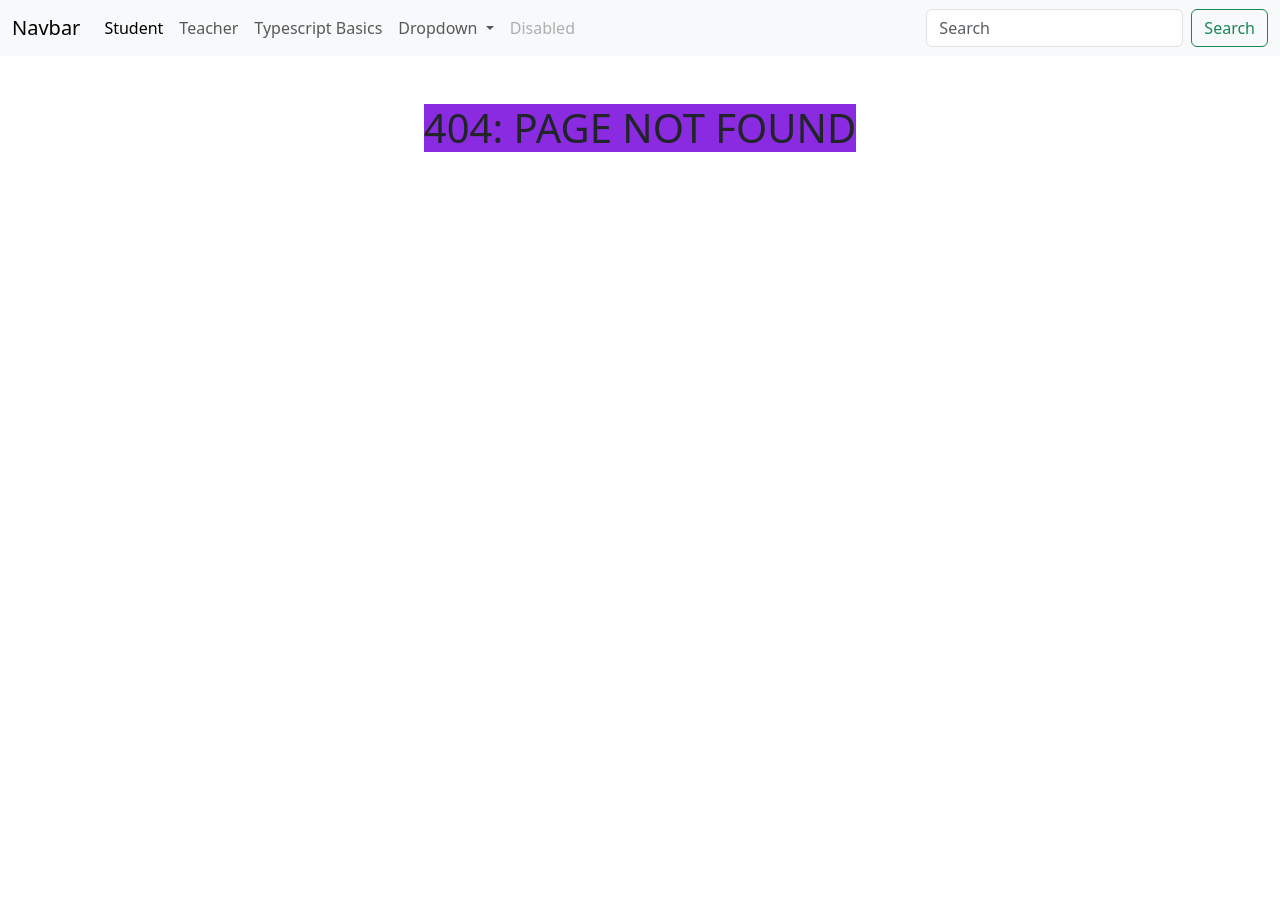
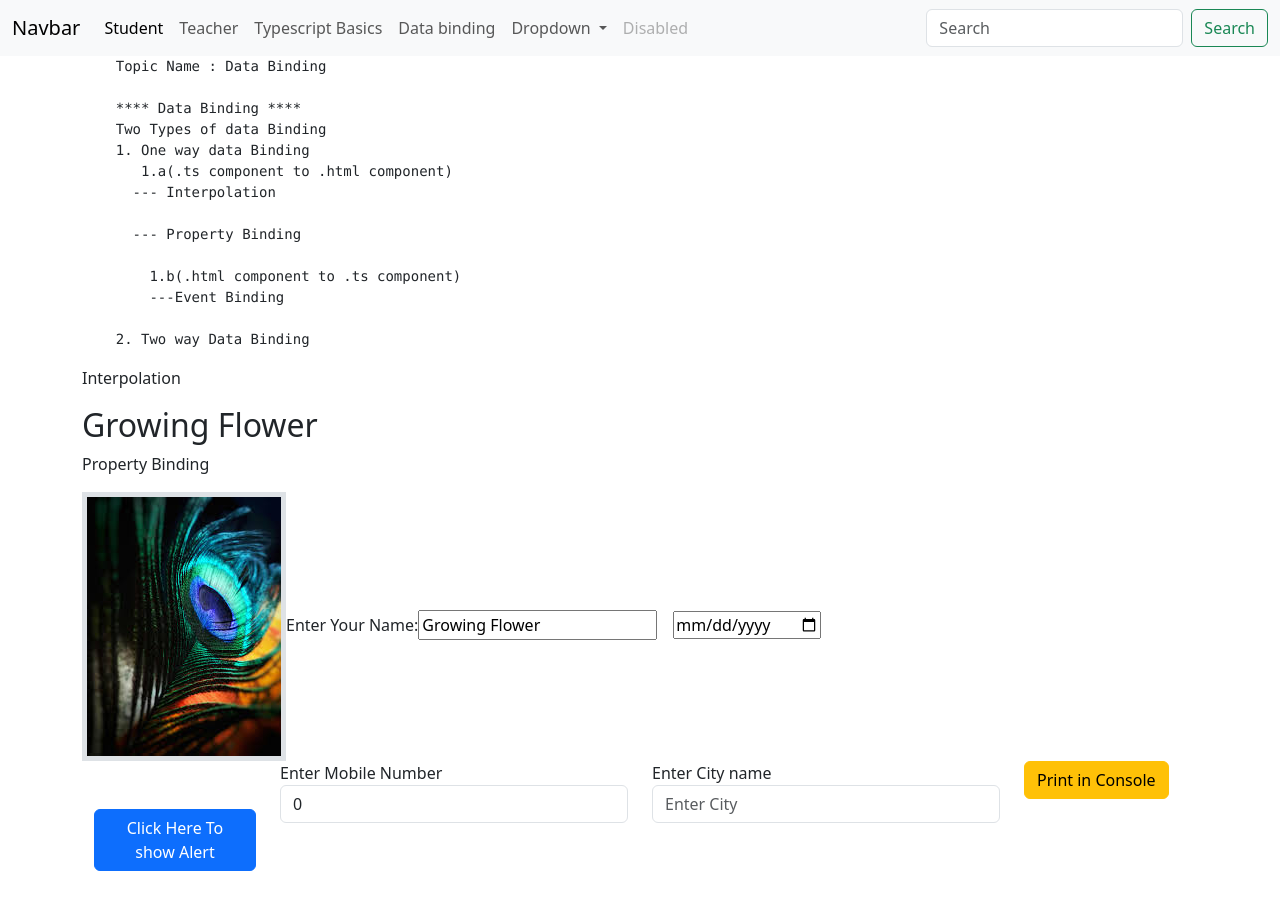
Before and after one commit to gaikwadGFS/Angular_Practice, an Angular app: page /databinding in a window 1280 px wide. Before the commit this address had no page. Shown: the top 910 px of the page. Before the commit the page ends 800 px from the top, so only its background shows below. Built offline with nearby package versions, Linux system fonts and the light colour scheme.

Commit message:
Data Binding

```diff
--- a/src/app/app-routing.module.ts
+++ b/src/app/app-routing.module.ts
@@ -6,6 +6,7 @@ import { TeacherComponent } from './components/teacher/teacher.component';
 import { TypescriptComponent } from './components/typescript/typescript.component';
 import { ErrorPageComponent } from './components/error-page/error-page.component';
 import { LoginComponent } from './components/login/login.component';
+import { DataBindingComponent } from './components/data-binding/data-binding.component';
 
 const routes: Routes = [
 
@@ -38,6 +39,10 @@ const routes: Routes = [
         component:TypescriptComponent
       },
       {
+        path:'databinding',
+        component:DataBindingComponent
+      },
+      {
         path:'**',
         component:ErrorPageComponent
       }
--- a/src/app/app.module.ts
+++ b/src/app/app.module.ts
@@ -10,6 +10,7 @@ import { NavbarComponent } from './components/navbar/navbar.component';
 import { ErrorPageComponent } from './components/error-page/error-page.component';
 import { LoginComponent } from './components/login/login.component';
 import { FormsModule } from '@angular/forms';
+import { DataBindingComponent } from './components/data-binding/data-binding.component';
 
 @NgModule({
   declarations: [
@@ -19,7 +20,8 @@ import { FormsModule } from '@angular/forms';
     TypescriptComponent,
     NavbarComponent,
     ErrorPageComponent,
-    LoginComponent
+    LoginComponent,
+    DataBindingComponent
   ],
   imports: [
     BrowserModule,
--- /dev/null
+++ b/src/app/components/data-binding/data-binding.component.html
@@ -0,0 +1,51 @@
+
+<pre>
+    Topic Name : Data Binding
+
+    **** Data Binding ****
+    Two Types of data Binding
+    1. One way data Binding
+       1.a(.ts component to .html component)
+      --- Interpolation
+      <!-- syantx--  {{varibale Name}} -->
+      --- Property Binding
+        <!-- syantx--  [] -->
+        1.b(.html component to .ts component)
+        ---Event Binding
+           <!-- syantx-- (event)=”function” -->
+    2. Two way Data Binding
+</pre>
+<p>Interpolation</p>
+<h2>{{comapanyName}}</h2>
+
+<p>Property Binding</p>
+<img class="border border-5" [src]="imgageURL">
+
+<label>Enter Your Name:</label>
+<input type="text" name="name" [value]="comapanyName" [placeholder]="inputPlaceholder">
+
+<input class="mx-3" [type]="text" name="name" [value]="comapanyName" [placeholder]="inputPlaceholder">
+
+<div class="container">
+    <div class="row">
+        <div class="col-2">
+            <div class="my-5">
+                <button type="button" class="btn btn-primary" (click)="showAlert()">Click Here To show Alert</button>
+            </div>
+        </div>
+        <div class="col-4">
+          <label>Enter Mobile Number</label>
+          <input type="text" name="mobno" [(ngModel)]="mobileNumber" placeholder="Enter number" class="form-control">
+        </div>
+        <div class="col-4">
+            <label>Enter City name</label>
+            <input type="text" name="city" [(ngModel)]="cityname" placeholder="Enter City" class="form-control">
+        </div>
+        <div class="col-2">
+            <div>
+                <button type="button" class="btn btn-warning" (click)="printConsole()">Print in Console</button>
+
+            </div>
+        </div>
+    </div>
+</div>
--- /dev/null
+++ b/src/app/components/data-binding/data-binding.component.ts
@@ -0,0 +1,33 @@
+import { Component } from '@angular/core';
+
+@Component({
+  selector: 'app-data-binding',
+  templateUrl: './data-binding.component.html',
+  styleUrl: './data-binding.component.css'
+})
+export class DataBindingComponent {
+      // interpolation Variable
+      comapanyName:string="Growing Flower";
+     // Properrty Binding varibale
+       imgageURL:string="../../../assets/download.jpeg"
+
+       inputPlaceholder:string="Enter Your full Name...."
+
+       text:string='date';
+
+       mobileNumber:number=0;
+       cityname:string='';
+
+       constructor(){
+        console.log(this.comapanyName);
+
+      }
+
+      showAlert(){
+        alert("Event Binding successfull....")
+      }
+
+      printConsole(){
+        console.log("Mobile Number is  " + this.mobileNumber + "," + "City Name is  " + this.cityname);
+      }
+}
--- a/src/app/components/navbar/navbar.component.html
+++ b/src/app/components/navbar/navbar.component.html
@@ -14,6 +14,9 @@
           </li>
           <li class="nav-item">
             <a class="nav-link" routerLink="typescript">Typescript Basics</a>
+          </li>
+          <li class="nav-item">
+            <a class="nav-link" routerLink="databinding">Data binding</a>
           </li>
           <li class="nav-item dropdown">
             <a class="nav-link dropdown-toggle" routerLink="#" id="navbarDropdown" role="button" data-bs-toggle="dropdown" aria-expanded="false">
```
Also changed, not shown: src/app/components/data-binding/data-binding.component.css (added), src/assets/download.jpeg (added), theory.txt (added), 1 other file (tests, documents, lock files or other folders).
